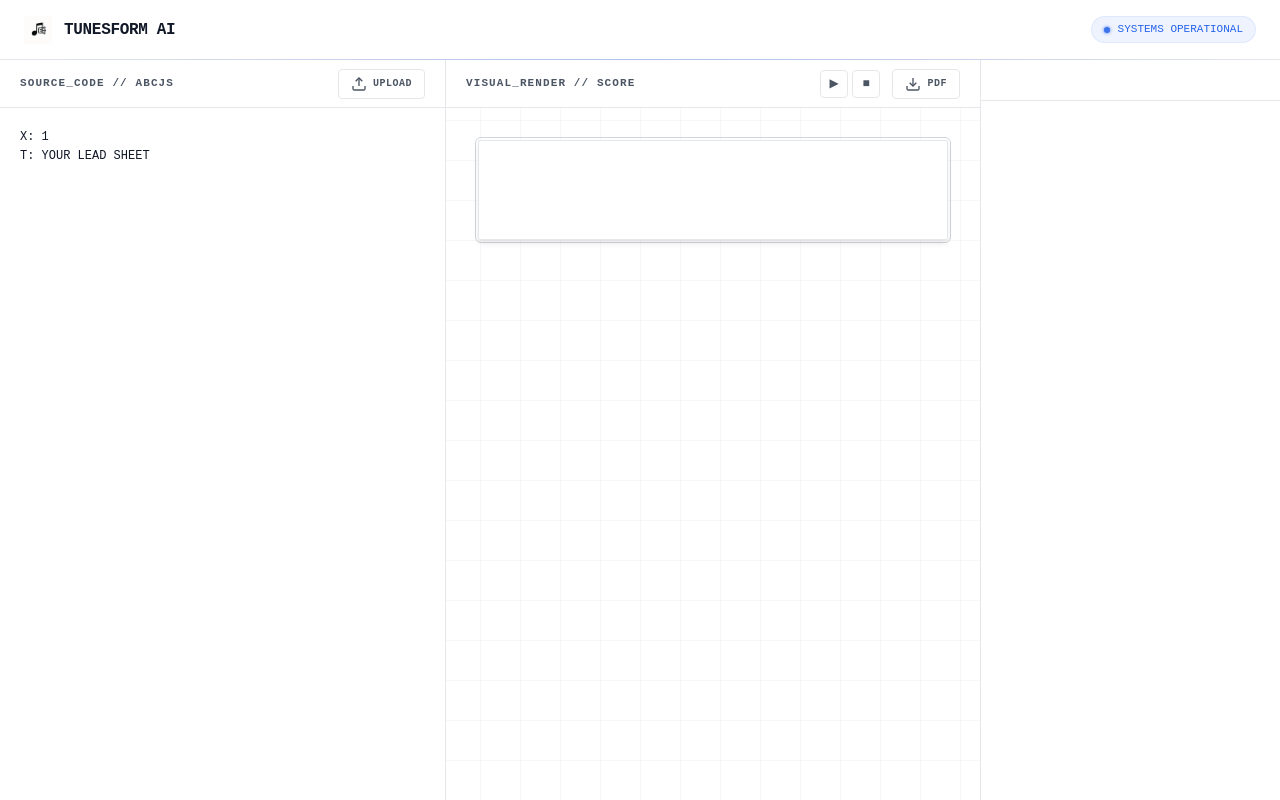
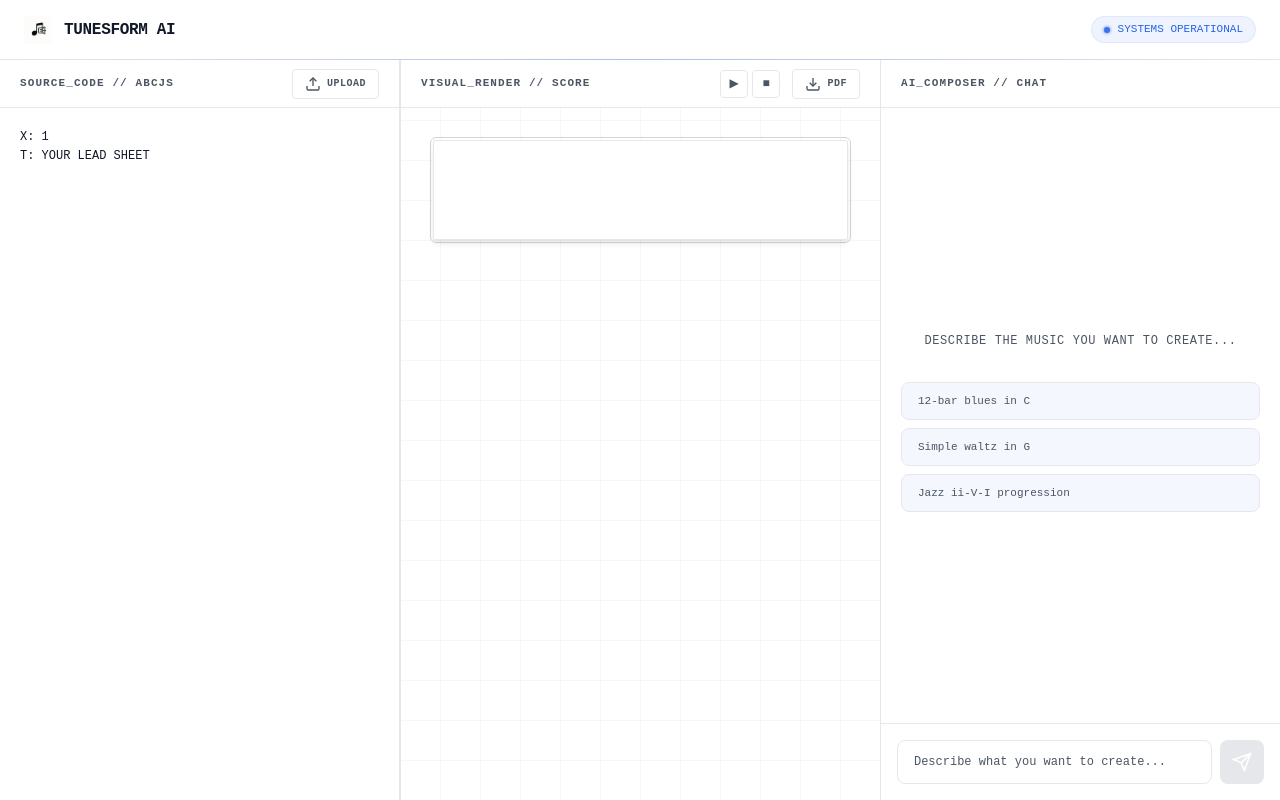
Before and after one commit to zach3141592/Cursor-For-Music-Arranging, a Next.js app: page /arrange in a window 1280 px wide. Built offline with nearby package versions, Linux system fonts and the light colour scheme.

Commit message:
ai chat panel

```diff
--- a/app/arrange/page.tsx
+++ b/app/arrange/page.tsx
@@ -3,7 +3,7 @@
 import { useState, useEffect, useRef } from 'react'
 import Image from 'next/image'
 import { jsPDF } from 'jspdf'
-import { preprocessImage, quickQualityCheck, type QualityReport } from '../lib/imagePreprocessing'
+import { preprocessImage } from '../lib/imagePreprocessing'
 
 declare global {
   interface Window {
@@ -15,17 +15,25 @@ const defaultABC = `X: 1
 T: YOUR LEAD SHEET
 `
 
+interface ChatMessage {
+  role: 'user' | 'assistant'
+  content: string
+}
+
 export default function Home() {
   const [abcInput, setAbcInput] = useState(defaultABC)
   const [isUploading, setIsUploading] = useState(false)
-  const [uploadedImage, setUploadedImage] = useState<string | null>(null)
-  const [imageQuality, setImageQuality] = useState<QualityReport | null>(null)
-  const [processingInfo, setProcessingInfo] = useState<string[]>([])
   const [status, setStatus] = useState<{type: 'success' | 'error' | 'loading', message: string} | null>(null)
+
+  // Chat state
+  const [chatMessages, setChatMessages] = useState<ChatMessage[]>([])
+  const [chatInput, setChatInput] = useState('')
+  const [isChatLoading, setIsChatLoading] = useState(false)
 
   const originalScoreRef = useRef<HTMLDivElement>(null)
   const originalSynthControlRef = useRef<any>(null)
   const fileInputRef = useRef<HTMLInputElement>(null)
+  const chatContainerRef = useRef<HTMLDivElement>(null)
 
   const [abcjsLoaded, setAbcjsLoaded] = useState(false)
 
@@ -194,9 +202,7 @@ export default function Home() {
     }
 
     setIsUploading(true)
-    setImageQuality(null)
-    setProcessingInfo([])
-    showStatus('loading', 'Analyzing image quality...')
+    showStatus('loading', 'Processing image...')
 
     try {
       // Convert file to data URL
@@ -207,11 +213,6 @@ export default function Home() {
         reader.readAsDataURL(file)
       })
 
-      // Quick quality check first
-      showStatus('loading', 'Checking image quality...')
-      const qualityCheck = await quickQualityCheck(originalDataUrl)
-      setImageQuality(qualityCheck)
-
       // Preprocess the image (resize, enhance contrast)
       showStatus('loading', 'Optimizing image for recognition...')
       const preprocessResult = await preprocessImage(originalDataUrl, {
@@ -220,20 +221,12 @@ export default function Home() {
         contrastFactor: 1.3
       })
 
-      setProcessingInfo(preprocessResult.processingApplied)
-      setUploadedImage(preprocessResult.processedDataUrl)
-
       // Extract base64 from processed data URL
       const base64 = preprocessResult.processedDataUrl.split(',')[1]
       const mimeType = preprocessResult.processedDataUrl.split(';')[0].split(':')[1]
 
-      // Show quality warnings if any
-      if (qualityCheck.warnings.length > 0) {
-        console.log('Quality warnings:', qualityCheck.warnings)
-      }
-
-      // Send to API with two-pass verification
-      showStatus('loading', 'AI is reading the sheet music (Pass 1 of 2)...')
+      // Send to API
+      showStatus('loading', 'AI is reading the sheet music...')
 
       const response = await fetch('/api/read-music', {
         method: 'POST',
@@ -254,17 +247,7 @@ export default function Home() {
 
       if (data.abc) {
         setAbcInput(data.abc)
-        // Automatically render the result
-        setTimeout(() => {
-          renderAbc(originalScoreRef.current, data.abc)
-        }, 100)
-
-        // Build success message with details
-        let successMsg = 'Sheet music converted to ABC notation!'
-        if (data.fixes && data.fixes.length > 0) {
-          successMsg += ` (${data.fixes.length} auto-corrections applied)`
-        }
-        showStatus('success', successMsg)
+        showStatus('success', 'Sheet music converted to ABC notation!')
       } else {
         throw new Error('No ABC notation returned')
       }
@@ -284,11 +267,52 @@ export default function Home() {
     fileInputRef.current?.click()
   }
 
-  const clearUploadedImage = () => {
-    setUploadedImage(null)
-    setImageQuality(null)
-    setProcessingInfo([])
+  const handleChatSubmit = async (e: React.FormEvent) => {
+    e.preventDefault()
+    if (!chatInput.trim() || isChatLoading) return
+
+    const userMessage = chatInput.trim()
+    setChatInput('')
+    setChatMessages(prev => [...prev, { role: 'user', content: userMessage }])
+    setIsChatLoading(true)
+
+    try {
+      const response = await fetch('/api/chat-music', {
+        method: 'POST',
+        headers: { 'Content-Type': 'application/json' },
+        body: JSON.stringify({
+          message: userMessage,
+          currentAbc: abcInput,
+          history: chatMessages
+        })
+      })
+
+      if (!response.ok) throw new Error('Failed to get response')
+
+      const data = await response.json()
+
+      setChatMessages(prev => [...prev, { role: 'assistant', content: data.message }])
+
+      if (data.abc) {
+        setAbcInput(data.abc)
+      }
+    } catch (error) {
+      console.error('Chat error:', error)
+      setChatMessages(prev => [...prev, {
+        role: 'assistant',
+        content: 'Sorry, I encountered an error. Please try again.'
+      }])
+    } finally {
+      setIsChatLoading(false)
+    }
   }
+
+  // Auto-scroll chat to bottom
+  useEffect(() => {
+    if (chatContainerRef.current) {
+      chatContainerRef.current.scrollTop = chatContainerRef.current.scrollHeight
+    }
+  }, [chatMessages])
 
   return (
     <div className="dashboard">
@@ -320,8 +344,8 @@ export default function Home() {
       )}
 
       <main className="dashboard-main">
-        {/* Main Content Area - Split View */}
-        <div className="content-area">
+        {/* Three Column Layout */}
+        <div className="three-column">
           {/* ABC Notation Panel */}
           <section className="notation-panel">
             <div className="panel-header">
@@ -389,36 +413,71 @@ export default function Home() {
               </div>
             </div>
           </section>
-        </div>
 
-        {/* Sidebar */}
-        <aside className="sidebar">
-          <div className="sidebar-section">
-            {uploadedImage && (
-              <div className="sidebar-preview">
-                <div className="preview-header">
-                  <span>PREVIEW</span>
-                  <button className="btn-icon btn-close" onClick={clearUploadedImage} title="Clear">×</button>
+          {/* AI Chat Panel */}
+          <section className="chat-panel">
+          <div className="panel-header">
+            <h2>AI_COMPOSER // CHAT</h2>
+          </div>
+          <div className="chat-container" ref={chatContainerRef}>
+            {chatMessages.length === 0 ? (
+              <div className="chat-empty">
+                <p>Describe the music you want to create...</p>
+                <div className="chat-suggestions">
+                  <button onClick={() => setChatInput('Create a 12-bar blues in C major')}>
+                    12-bar blues in C
+                  </button>
+                  <button onClick={() => setChatInput('Write a simple waltz in G major, 16 bars')}>
+                    Simple waltz in G
+                  </button>
+                  <button onClick={() => setChatInput('Create a jazz lead sheet with ii-V-I progression')}>
+                    Jazz ii-V-I progression
+                  </button>
                 </div>
-                <img src={uploadedImage} alt="Uploaded sheet music" />
-
-                {(processingInfo.length > 0 || (imageQuality && imageQuality.warnings.length > 0)) && (
-                  <div className="processing-terminal">
-                    <div className="terminal-line">System diagnostic...</div>
-                    {imageQuality?.warnings.map((warning, i) => (
-                      <div key={`warn-${i}`} className="terminal-line" style={{ color: 'var(--warning)' }}>WARN: {warning}</div>
-                    ))}
-                    {processingInfo.map((info, i) => (
-                      <div key={`proc-${i}`} className="terminal-line">EXEC: {info}</div>
-                    ))}
-                    <div className="terminal-line">Ready.</div>
+              </div>
+            ) : (
+              chatMessages.map((msg, i) => (
+                <div key={i} className={`chat-message ${msg.role}`}>
+                  <div className="chat-message-label">
+                    {msg.role === 'user' ? 'YOU' : 'AI'}
                   </div>
-                )}
+                  <div className="chat-message-content">{msg.content}</div>
+                </div>
+              ))
+            )}
+            {isChatLoading && (
+              <div className="chat-message assistant">
+                <div className="chat-message-label">AI</div>
+                <div className="chat-message-content chat-loading">
+                  <span className="loading-dot">.</span>
+                  <span className="loading-dot">.</span>
+                  <span className="loading-dot">.</span>
+                </div>
               </div>
             )}
-
           </div>
-        </aside>
+          <form className="chat-input-form" onSubmit={handleChatSubmit}>
+            <input
+              type="text"
+              className="chat-input"
+              placeholder="Describe what you want to create..."
+              value={chatInput}
+              onChange={(e) => setChatInput(e.target.value)}
+              disabled={isChatLoading}
+            />
+            <button
+              type="submit"
+              className="chat-submit"
+              disabled={isChatLoading || !chatInput.trim()}
+            >
+              <svg width="20" height="20" viewBox="0 0 24 24" fill="none" stroke="currentColor" strokeWidth="2">
+                <line x1="22" y1="2" x2="11" y2="13"/>
+                <polygon points="22 2 15 22 11 13 2 9 22 2"/>
+              </svg>
+            </button>
+          </form>
+        </section>
+        </div>
       </main>
     </div>
   )
--- a/app/globals.css
+++ b/app/globals.css
@@ -201,7 +201,202 @@ html, body {
   z-index: 1;
 }
 
-/* Layout - Sidebar */
+/* Layout - Three Column */
+.three-column {
+  flex: 1;
+  display: flex;
+  overflow: hidden;
+}
+
+.three-column .notation-panel {
+  flex: 1;
+  min-width: 280px;
+}
+
+.three-column .sheet-music-panel {
+  flex: 1.2;
+  min-width: 320px;
+  border-left: 1px solid var(--border);
+}
+
+/* Layout - Chat Panel */
+.chat-panel {
+  flex: 1;
+  min-width: 300px;
+  background: rgba(255, 255, 255, 0.95);
+  border-left: 1px solid var(--border);
+  display: flex;
+  flex-direction: column;
+  z-index: 5;
+  backdrop-filter: blur(10px);
+}
+
+.chat-container {
+  flex: 1;
+  overflow-y: auto;
+  padding: 20px;
+  display: flex;
+  flex-direction: column;
+  gap: 16px;
+}
+
+.chat-empty {
+  flex: 1;
+  display: flex;
+  flex-direction: column;
+  align-items: center;
+  justify-content: center;
+  text-align: center;
+  color: var(--text-secondary);
+  gap: 20px;
+}
+
+.chat-empty p {
+  font-family: var(--font-mono);
+  font-size: 12px;
+  text-transform: uppercase;
+  letter-spacing: 0.05em;
+}
+
+.chat-suggestions {
+  display: flex;
+  flex-direction: column;
+  gap: 8px;
+  width: 100%;
+}
+
+.chat-suggestions button {
+  padding: 12px 16px;
+  background: rgba(37, 99, 235, 0.05);
+  border: 1px solid var(--border);
+  border-radius: 8px;
+  font-family: var(--font-mono);
+  font-size: 11px;
+  color: var(--text-primary);
+  cursor: pointer;
+  transition: all 0.15s ease;
+  text-align: left;
+}
+
+.chat-suggestions button:hover {
+  background: rgba(37, 99, 235, 0.1);
+  border-color: var(--accent);
+  color: var(--accent);
+}
+
+.chat-message {
+  display: flex;
+  flex-direction: column;
+  gap: 4px;
+}
+
+.chat-message-label {
+  font-family: var(--font-mono);
+  font-size: 9px;
+  font-weight: 700;
+  text-transform: uppercase;
+  letter-spacing: 0.1em;
+  color: var(--text-secondary);
+}
+
+.chat-message.user .chat-message-label {
+  color: var(--accent);
+}
+
+.chat-message-content {
+  padding: 12px 16px;
+  border-radius: 8px;
+  font-size: 13px;
+  line-height: 1.5;
+}
+
+.chat-message.user .chat-message-content {
+  background: var(--accent);
+  color: white;
+  border-bottom-right-radius: 4px;
+}
+
+.chat-message.assistant .chat-message-content {
+  background: var(--bg-secondary);
+  color: var(--text-primary);
+  border-bottom-left-radius: 4px;
+}
+
+.chat-loading {
+  display: flex;
+  gap: 4px;
+}
+
+.loading-dot {
+  animation: loadingDot 1.4s infinite ease-in-out;
+  font-size: 20px;
+  line-height: 1;
+}
+
+.loading-dot:nth-child(1) { animation-delay: 0s; }
+.loading-dot:nth-child(2) { animation-delay: 0.2s; }
+.loading-dot:nth-child(3) { animation-delay: 0.4s; }
+
+@keyframes loadingDot {
+  0%, 80%, 100% { opacity: 0.3; }
+  40% { opacity: 1; }
+}
+
+.chat-input-form {
+  display: flex;
+  gap: 8px;
+  padding: 16px;
+  border-top: 1px solid var(--border);
+  background: rgba(255, 255, 255, 0.9);
+}
+
+.chat-input {
+  flex: 1;
+  padding: 12px 16px;
+  border: 1px solid var(--border);
+  border-radius: 8px;
+  font-family: var(--font-mono);
+  font-size: 12px;
+  background: white;
+  color: var(--text-primary);
+  outline: none;
+  transition: border-color 0.15s ease;
+}
+
+.chat-input:focus {
+  border-color: var(--accent);
+}
+
+.chat-input::placeholder {
+  color: var(--text-secondary);
+}
+
+.chat-submit {
+  width: 44px;
+  height: 44px;
+  display: flex;
+  align-items: center;
+  justify-content: center;
+  background: var(--accent);
+  border: none;
+  border-radius: 8px;
+  color: white;
+  cursor: pointer;
+  transition: all 0.15s ease;
+  flex-shrink: 0;
+}
+
+.chat-submit:hover:not(:disabled) {
+  background: var(--accent-hover);
+  transform: scale(1.05);
+}
+
+.chat-submit:disabled {
+  background: var(--border);
+  cursor: not-allowed;
+}
+
+/* Layout - Sidebar (keeping for potential future use) */
 .sidebar {
   width: 300px;
   background: rgba(255, 255, 255, 0.95);
```
Also changed, not shown: app/api/chat-music/route.ts (added, +118 -0 lines).
